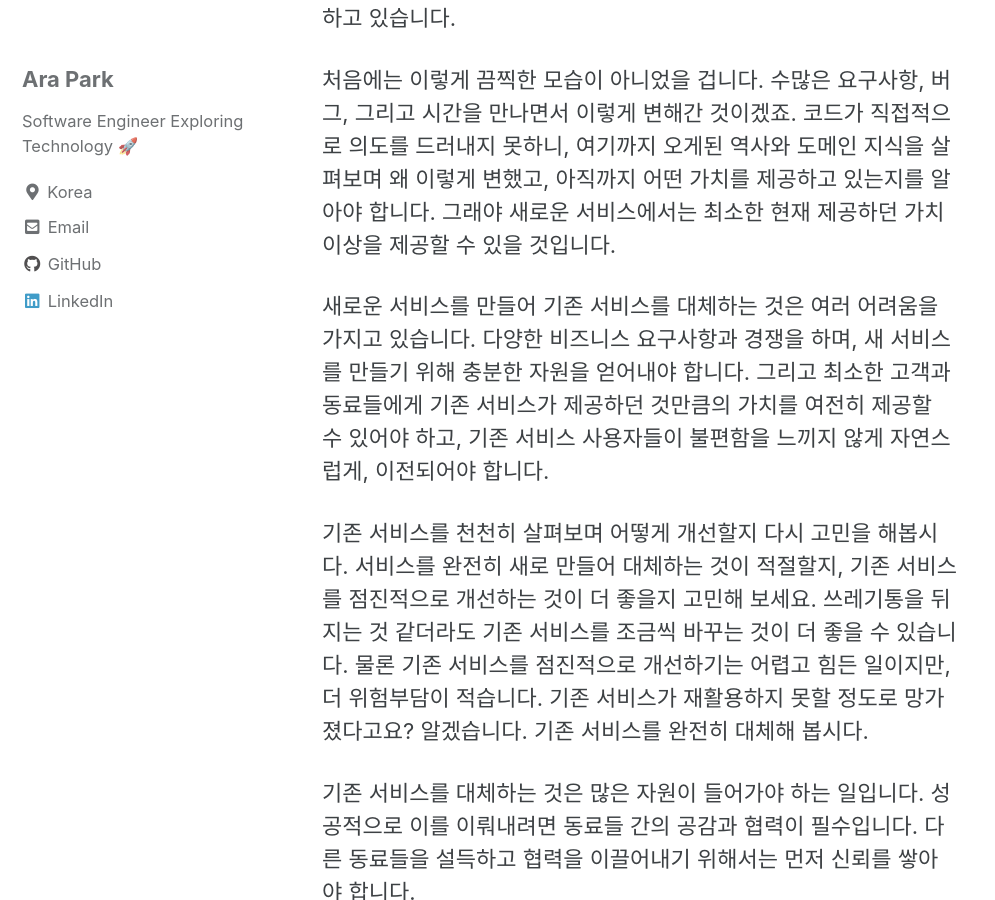
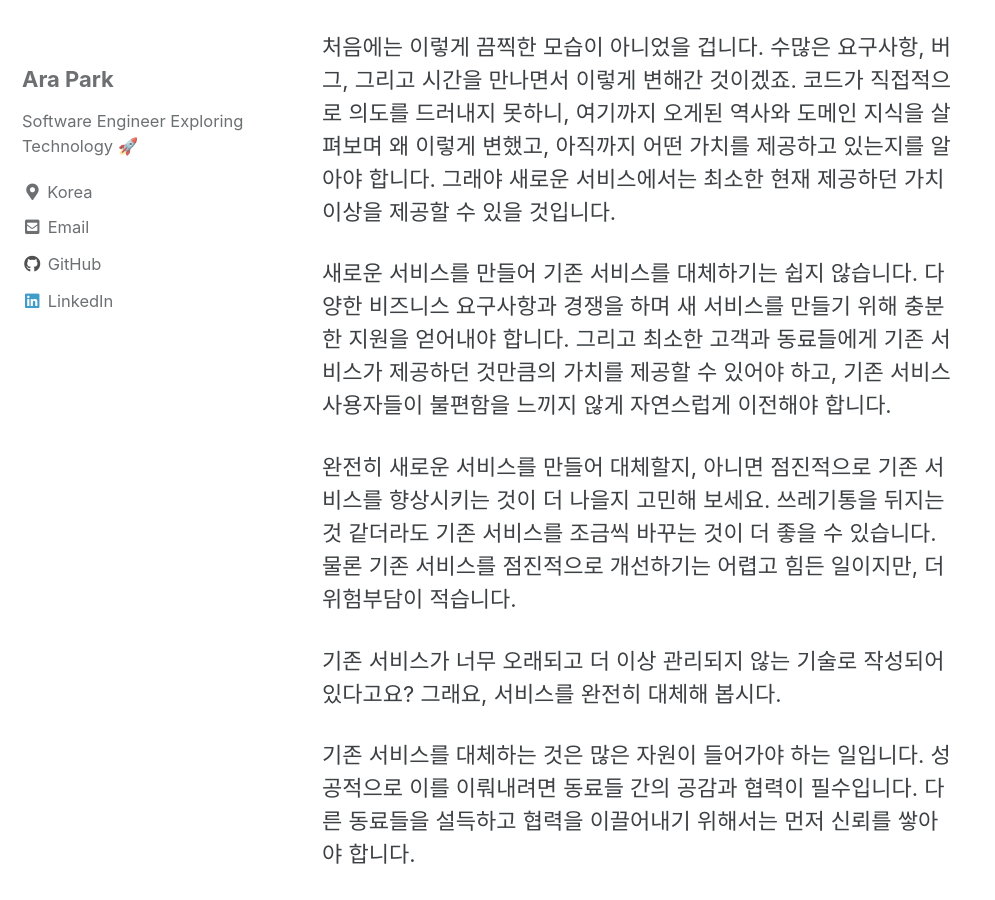
Before and after one commit to siyul-park/siyul-park.github.io, a Jekyll site: the page built from _posts/2024-01-09-live-with-lagacy.md, in a window 1280 px wide and 900 px high, scrolled down 2217 px. Shown: the whole window, without its empty margins (0-995 px from the left). Built offline with Jekyll 4.4.1, drawn with Linux system fonts in a browser that asks for light colours; cached includes are drawn as plain includes; comment, search, counter and statistics services are not loaded; some of the changed text lies outside the part shown.

Commit message:
draft: 내용 다듬기

```diff
--- a/_posts/2024-01-09-live-with-lagacy.md
+++ b/_posts/2024-01-09-live-with-lagacy.md
@@ -5,11 +5,11 @@ date:   2024-01-09 12:00:00 +0900
 categories: pattern
 ---
 
-새로운 프로젝트를 만나는건 설렘과 기대로 넘쳐나는 순간이죠. 카페에서 테이크 아웃한 음료를 한 모금씩 즐기며, 팀원들과 인사를 나누며 목표를 공유하고 비전에 공감합니다. 그러나 코드를 살펴보니 처음의 희망은 금새 갑갑함으로 변해버립니다.
+새로운 프로젝트를 만나는건 설렘과 기대로 넘쳐나는 순간이죠. 카페에서 테이크 아웃한 음료를 한 모금씩 즐기며, 팀원들과 인사를 나누며 목표를 공유하고 비전에 공감합니다.그러나 코드를 마주한 순간, 처음의 희망은 온데간데없고 갑갑함만이 자리를 차지하고 있었습니다.
 
-"이것보다 더 잘 작성할 수 있을 거야..."
+"이것보다 더 잘 작성할 수 있을 건데..."
 
-코드는 복잡하고 이해하기 어렵습니다. 프로젝트는 예상치 못한 어려움에 부딪히고 기존 코드는 더러움과 답답함을 자아내기 시작합니다. 선물 같았던 프로젝트는 곧 버려야 할 더럽고 답답한 쓰레기로 보이기 시작합니다. 이 코드로 지금까지 운영을 해왔다니, 정말 놀라운 일입니다.
+코드는 복잡하고 이해하기 어렵습니다. 이걸 고치자니 손도 못 댈 것 같아서 더욱 답답해지기만 합니다. 분명히 새로운 마음, 새 느낌으로 시작했어야 할 프로젝트가 어느새 있으나 마나 못 한 존재가 되었습니다. 이 코드로 지금까지 운영을 해왔다니, 정말 놀라운 일입니다.
 
 더 이상 이 더러운 코드와 공존할 수 없습니다. 그래서 개선해서 새로운 서비스를 만들자고 제안합니다. 새로운 아이디어와 열정을 담아 기존 구조를 깔끔하게 교체합니다. 많은 고비를 거쳐 새로운 서비스가 완성되었습니다. 이제는 예전의 폐기물 같던 서비스와 작별할 시간입니다.
 
@@ -37,9 +37,11 @@ categories: pattern
 
 처음에는 이렇게 끔찍한 모습이 아니었을 겁니다. 수많은 요구사항, 버그, 그리고 시간을 만나면서 이렇게 변해간 것이겠죠. 코드가 직접적으로 의도를 드러내지 못하니, 여기까지 오게된 역사와 도메인 지식을 살펴보며 왜 이렇게 변했고, 아직까지 어떤 가치를 제공하고 있는지를 알아야 합니다. 그래야 새로운 서비스에서는 최소한 현재 제공하던 가치 이상을 제공할 수 있을 것입니다.
 
-새로운 서비스를 만들어 기존 서비스를 대체하는 것은 여러 어려움을 가지고 있습니다. 다양한 비즈니스 요구사항과 경쟁을 하며, 새 서비스를 만들기 위해 충분한 자원을 얻어내야 합니다. 그리고 최소한 고객과 동료들에게 기존 서비스가 제공하던 것만큼의 가치를 여전히 제공할 수 있어야 하고, 기존 서비스 사용자들이 불편함을 느끼지 않게 자연스럽게, 이전되어야 합니다.
+새로운 서비스를 만들어 기존 서비스를 대체하기는 쉽지 않습니다. 다양한 비즈니스 요구사항과 경쟁을 하며 새 서비스를 만들기 위해 충분한 지원을 얻어내야 합니다. 그리고 최소한 고객과 동료들에게 기존 서비스가 제공하던 것만큼의 가치를 제공할 수 있어야 하고, 기존 서비스 사용자들이 불편함을 느끼지 않게 자연스럽게 이전해야 합니다.
 
-기존 서비스를 천천히 살펴보며 어떻게 개선할지 다시 고민을 해봅시다. 서비스를 완전히 새로 만들어 대체하는 것이 적절할지, 기존 서비스를 점진적으로 개선하는 것이 더 좋을지 고민해 보세요. 쓰레기통을 뒤지는 것 같더라도 기존 서비스를 조금씩 바꾸는 것이 더 좋을 수 있습니다. 물론 기존 서비스를 점진적으로 개선하기는 어렵고 힘든 일이지만, 더 위험부담이 적습니다. 기존 서비스가 재활용하지 못할 정도로 망가졌다고요? 알겠습니다. 기존 서비스를 완전히 대체해 봅시다.
+완전히 새로운 서비스를 만들어 대체할지, 아니면 점진적으로 기존 서비스를 향상시키는 것이 더 나을지 고민해 보세요. 쓰레기통을 뒤지는 것 같더라도 기존 서비스를 조금씩 바꾸는 것이 더 좋을 수 있습니다. 물론 기존 서비스를 점진적으로 개선하기는 어렵고 힘든 일이지만, 더 위험부담이 적습니다.
+
+기존 서비스가 너무 오래되고 더 이상 관리되지 않는 기술로 작성되어 있다고요? 그래요, 서비스를 완전히 대체해 봅시다.
 
 기존 서비스를 대체하는 것은 많은 자원이 들어가야 하는 일입니다. 성공적으로 이를 이뤄내려면 동료들 간의 공감과 협력이 필수입니다. 다른 동료들을 설득하고 협력을 이끌어내기 위해서는 먼저 신뢰를 쌓아야 합니다.
 
```
